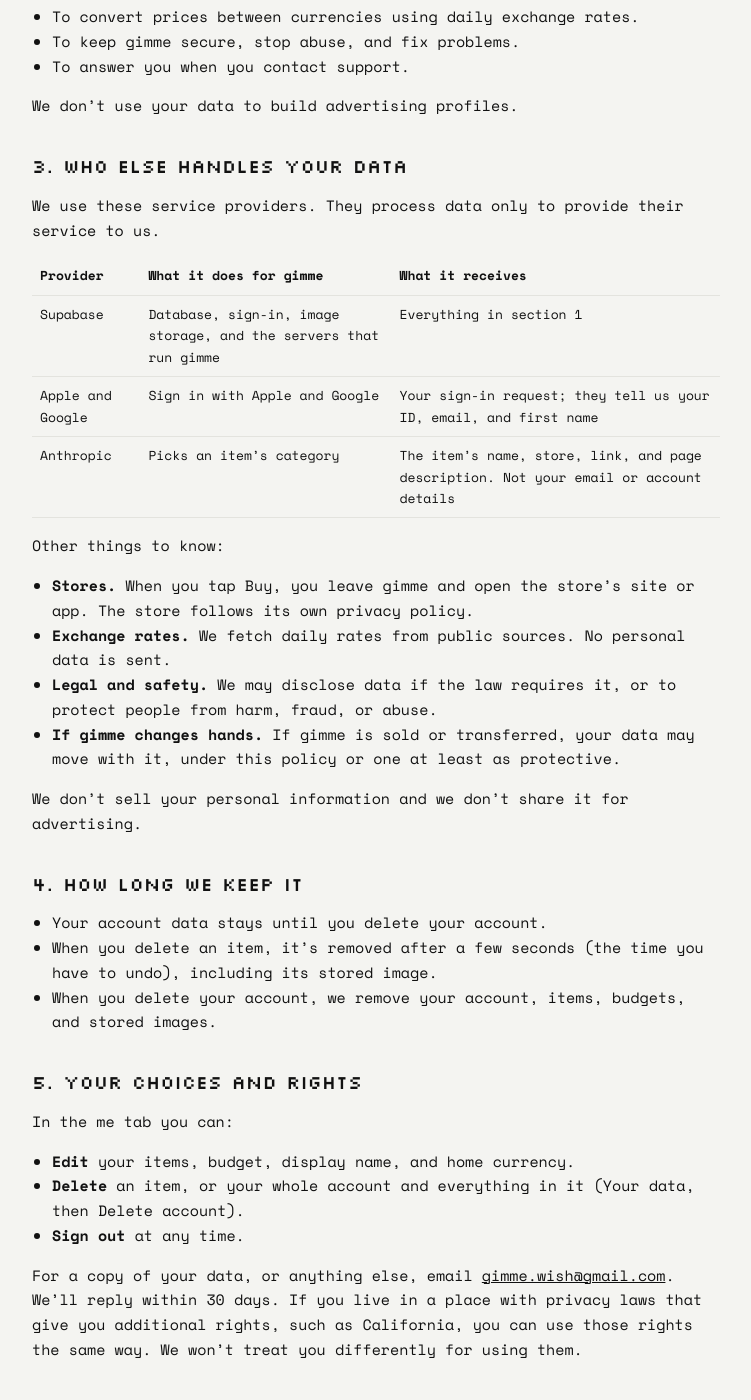
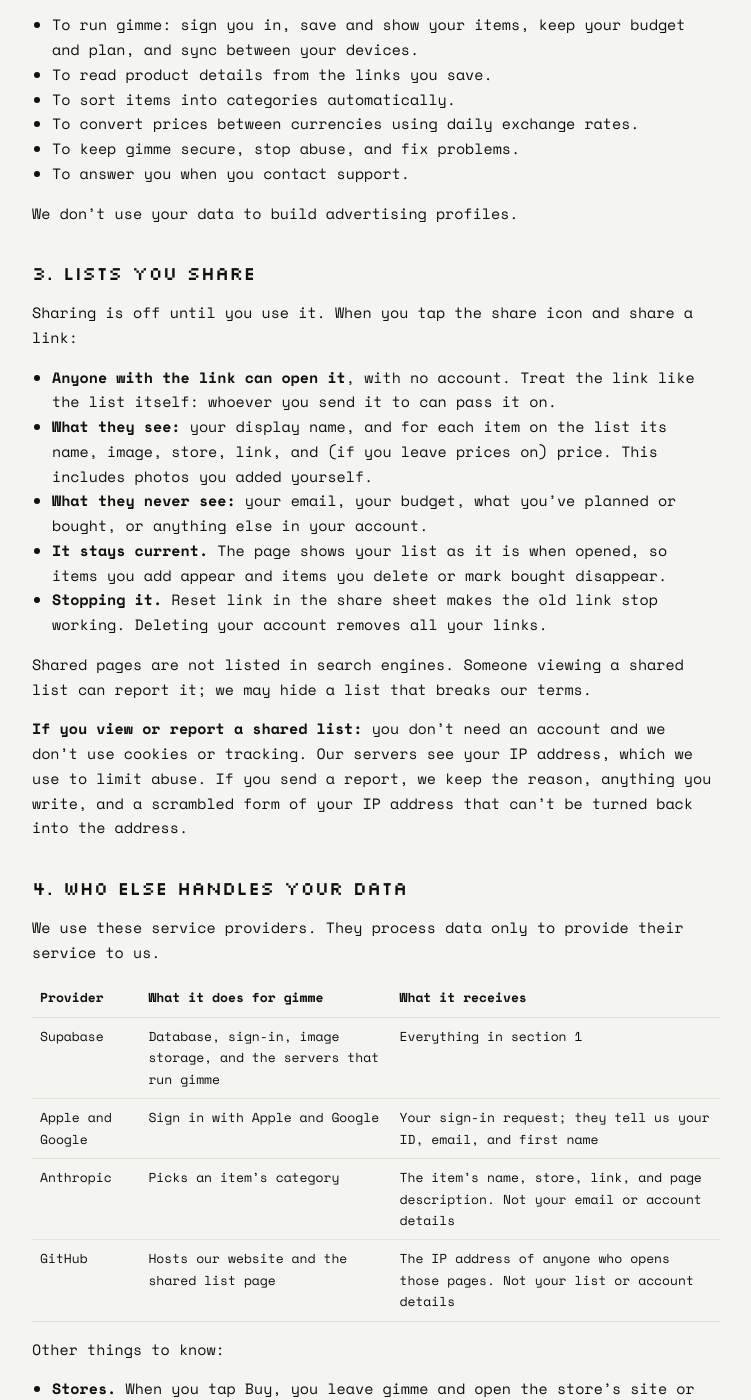
Before and after one commit to dayo-adebanjo/gimme-legal, a Jekyll site: the page built from privacy.md, in a window 1280 px wide and 1400 px high, scrolled down 1605 px. Shown: the whole window, without its empty margins (264-1015 px from the left). Built offline with Jekyll 4.4.1, drawn with Linux system fonts in a browser that asks for light colours; some of the changed text lies outside the part shown.

Commit message:
Privacy policy: shared wishlist links
Co-Authored-By: Claude Fable 5.1 <noreply@anthropic.com>

```diff
--- a/privacy.md
+++ b/privacy.md
@@ -31,6 +31,10 @@ gimme is run by its developer ("we," "us"). This policy explains what the gimme
 
 - Budget type (weekly or monthly), amounts, home currency, which budget period each item is planned into, and any leftover budget you choose to roll over.
 - Your time zone and the first day of your week, taken from your phone.
+
+### Lists you share
+
+- If you share a list, we create a link for it and keep your choices for that link: the whole wishlist or one category, and whether prices show.
 
 ### Your device
 
@@ -58,7 +62,21 @@ Some stores block our servers from reading their product pages. When that happen
 
 We don't use your data to build advertising profiles.
 
-## 3. Who else handles your data
+## 3. Lists you share
+
+Sharing is off until you use it. When you tap the share icon and share a link:
+
+- **Anyone with the link can open it**, with no account. Treat the link like the list itself: whoever you send it to can pass it on.
+- **What they see:** your display name, and for each item on the list its name, image, store, link, and (if you leave prices on) price. This includes photos you added yourself.
+- **What they never see:** your email, your budget, what you've planned or bought, or anything else in your account.
+- **It stays current.** The page shows your list as it is when opened, so items you add appear and items you delete or mark bought disappear.
+- **Stopping it.** Reset link in the share sheet makes the old link stop working. Deleting your account removes all your links.
+
+Shared pages are not listed in search engines. Someone viewing a shared list can report it; we may hide a list that breaks our terms.
+
+**If you view or report a shared list:** you don't need an account and we don't use cookies or tracking. Our servers see your IP address, which we use to limit abuse. If you send a report, we keep the reason, anything you write, and a scrambled form of your IP address that can't be turned back into the address.
+
+## 4. Who else handles your data
 
 We use these service providers. They process data only to provide their service to us.
 
@@ -67,6 +85,7 @@ We use these service providers. They process data only to provide their service
 | Supabase | Database, sign-in, image storage, and the servers that run gimme | Everything in section 1 |
 | Apple and Google | Sign in with Apple and Google | Your sign-in request; they tell us your ID, email, and first name |
 | Anthropic | Picks an item's category | The item's name, store, link, and page description. Not your email or account details |
+| GitHub | Hosts our website and the shared list page | The IP address of anyone who opens those pages. Not your list or account details |
 
 Other things to know:
 
@@ -77,13 +96,14 @@ Other things to know:
 
 We don't sell your personal information and we don't share it for advertising.
 
-## 4. How long we keep it
+## 5. How long we keep it
 
 - Your account data stays until you delete your account.
 - When you delete an item, it's removed after a few seconds (the time you have to undo), including its stored image.
-- When you delete your account, we remove your account, items, budgets, and stored images.
+- When you delete your account, we remove your account, items, budgets, stored images, and shared links.
+- A shared link works until you reset it or delete your account.
 
-## 5. Your choices and rights
+## 6. Your choices and rights
 
 In the me tab you can:
 
@@ -91,24 +111,26 @@ In the me tab you can:
 - **Delete** an item, or your whole account and everything in it (Your data, then Delete account).
 - **Sign out** at any time.
 
+In the wishlist's share sheet you can choose whether a shared list shows prices, and reset its link.
+
 For a copy of your data, or anything else, email [gimme.wish@gmail.com](mailto:gimme.wish@gmail.com). We'll reply within 30 days. If you live in a place with privacy laws that give you additional rights, such as California, you can use those rights the same way. We won't treat you differently for using them.
 
-## 6. Security
+## 7. Security
 
-Each account's data is separated from every other account's at the database level. Data is encrypted in transit and stored with our providers, images are kept private, and no secret keys are kept in the app. No system is perfectly secure, so we can't promise absolute security. If a breach affects you, we'll tell you as the law requires.
+Each account's data is separated from every other account's at the database level. Data is encrypted in transit and stored with our providers, images are kept private (they're shown only to you and on lists you share), and no secret keys are kept in the app. No system is perfectly secure, so we can't promise absolute security. If a breach affects you, we'll tell you as the law requires.
 
-## 7. Children
+## 8. Children
 
 gimme is not for children under 13, and we don't knowingly collect their data. If you think a child under 13 has an account, email [gimme.wish@gmail.com](mailto:gimme.wish@gmail.com) and we'll delete it.
 
-## 8. Where your data is handled
+## 9. Where your data is handled
 
 gimme is run from the United States and is offered here. Our providers may process data in the United States and other countries.
 
-## 9. Changes to this policy
+## 10. Changes to this policy
 
 If we change this policy, we'll update the date above. For significant changes, such as collecting new kinds of data, we'll tell you in the app or by email before they take effect.
 
-## 10. Contact
+## 11. Contact
 
 [gimme.wish@gmail.com](mailto:gimme.wish@gmail.com)
```
Also changed, not shown: other parts of privacy.md (+1 -1 lines).
